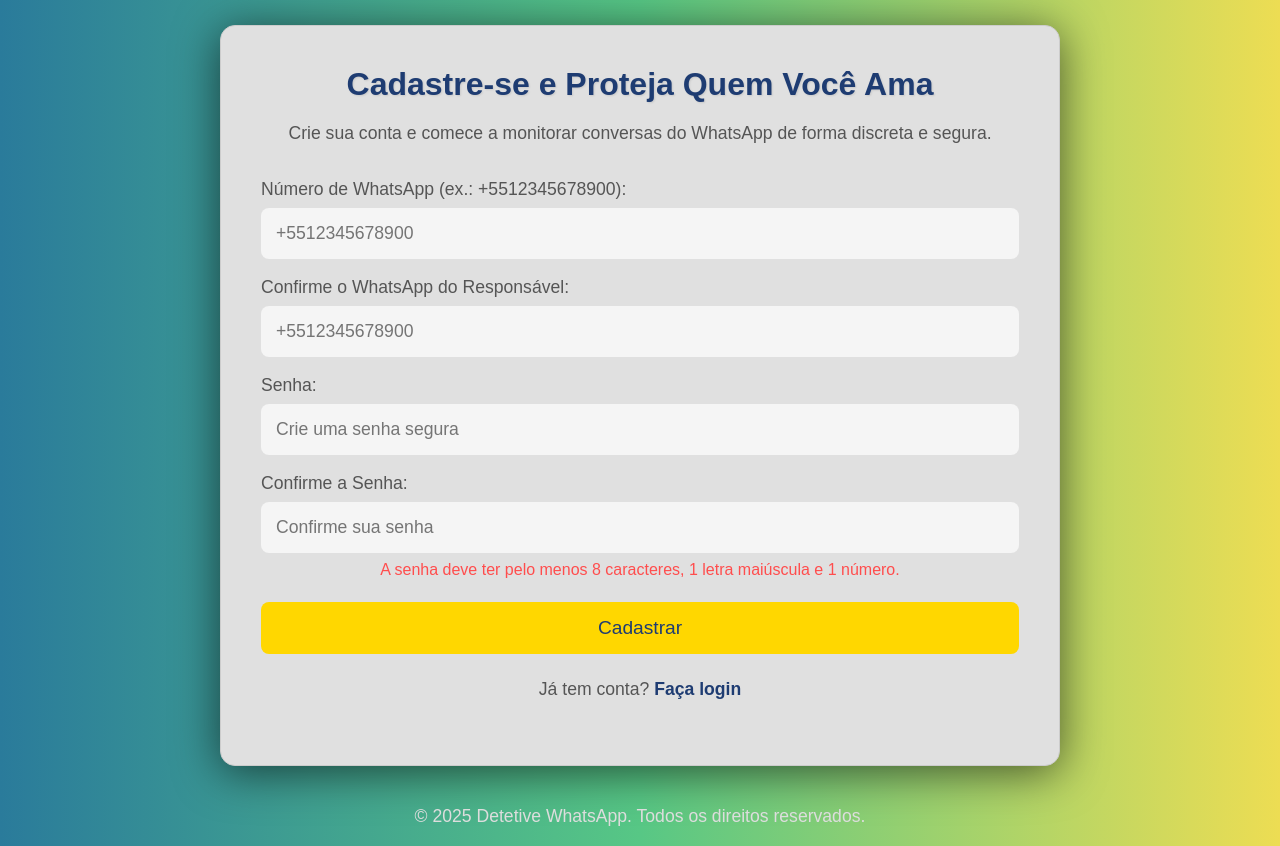
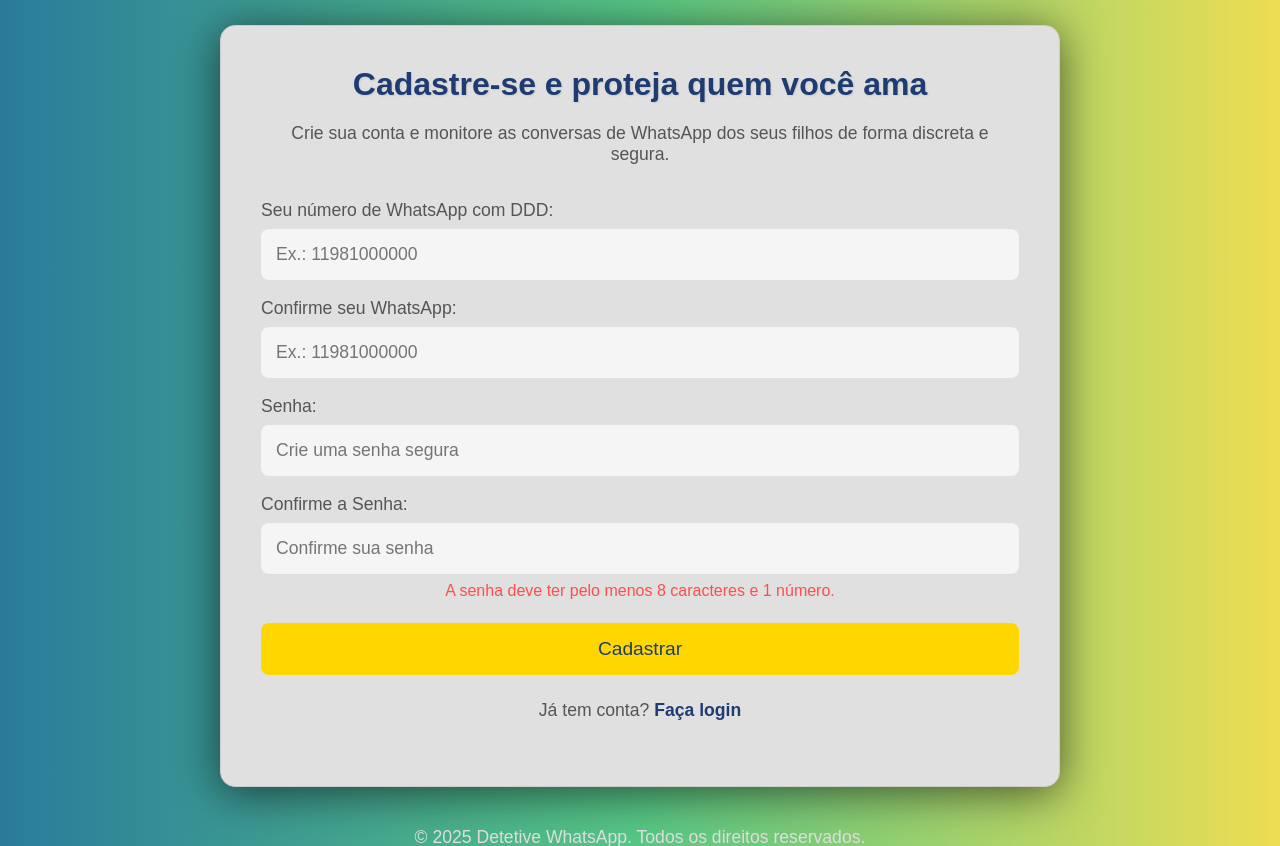
Before and after one commit to jafferlisboa/detector-traicao, a Flask app: page /register in a window 1280 px wide. Shown: the part 242-1088 px from the top of the page. Run offline with Flask 3, Linux system fonts and the light colour scheme; some libraries are stand-ins or nearby versions.

Commit message:
Update register.html

```diff
--- a/templates/register.html
+++ b/templates/register.html
@@ -182,21 +182,21 @@ footer p {color:#ddd}
         </header>
         <main>
             <section class="register-section">
-                <h2>Cadastre-se e Proteja Quem Você Ama</h2>
-                <p>Crie sua conta e comece a monitorar conversas do WhatsApp de forma discreta e segura.</p>
+                <h2>Cadastre-se e proteja quem você ama</h2>
+                <p>Crie sua conta e monitore as conversas de WhatsApp dos seus filhos de forma discreta e segura.</p>
                 {% if erro %}
                     <p class="erro">{{ erro }}</p>
                 {% endif %}
                 <form method="post" class="register-form" onsubmit="return validarSenha()">
-                    <label for="username">Número de WhatsApp (ex.: +5512345678900):</label>
-                    <input type="text" name="username" id="username" required placeholder="+5512345678900">
-                    <label for="whatsapp_pai">Confirme o WhatsApp do Responsável:</label>
-                    <input type="text" name="whatsapp_pai" id="whatsapp_pai" required placeholder="+5512345678900">
+                    <label for="username">Seu número de WhatsApp com DDD:</label>
+                    <input type="text" name="username" id="username" required placeholder="Ex.: 11981000000">
+                    <label for="whatsapp_pai">Confirme seu WhatsApp:</label>
+                    <input type="text" name="whatsapp_pai" id="whatsapp_pai" required placeholder="Ex.: 11981000000">
                     <label for="password">Senha:</label>
                     <input type="password" name="password" id="password" required placeholder="Crie uma senha segura">
                     <label for="confirm_password">Confirme a Senha:</label>
                     <input type="password" name="confirm_password" id="confirm_password" required placeholder="Confirme sua senha">
-                    <p class="senha-requisitos">A senha deve ter pelo menos 8 caracteres, 1 letra maiúscula e 1 número.</p>
+                    <p class="senha-requisitos">A senha deve ter pelo menos 8 caracteres e 1 número.</p>
                     <button type="submit" class="btn-register">Cadastrar</button>
                 </form>
                 <p class="login-link">Já tem conta? <a href="{{ url_for('login') }}">Faça login</a></p>
```
